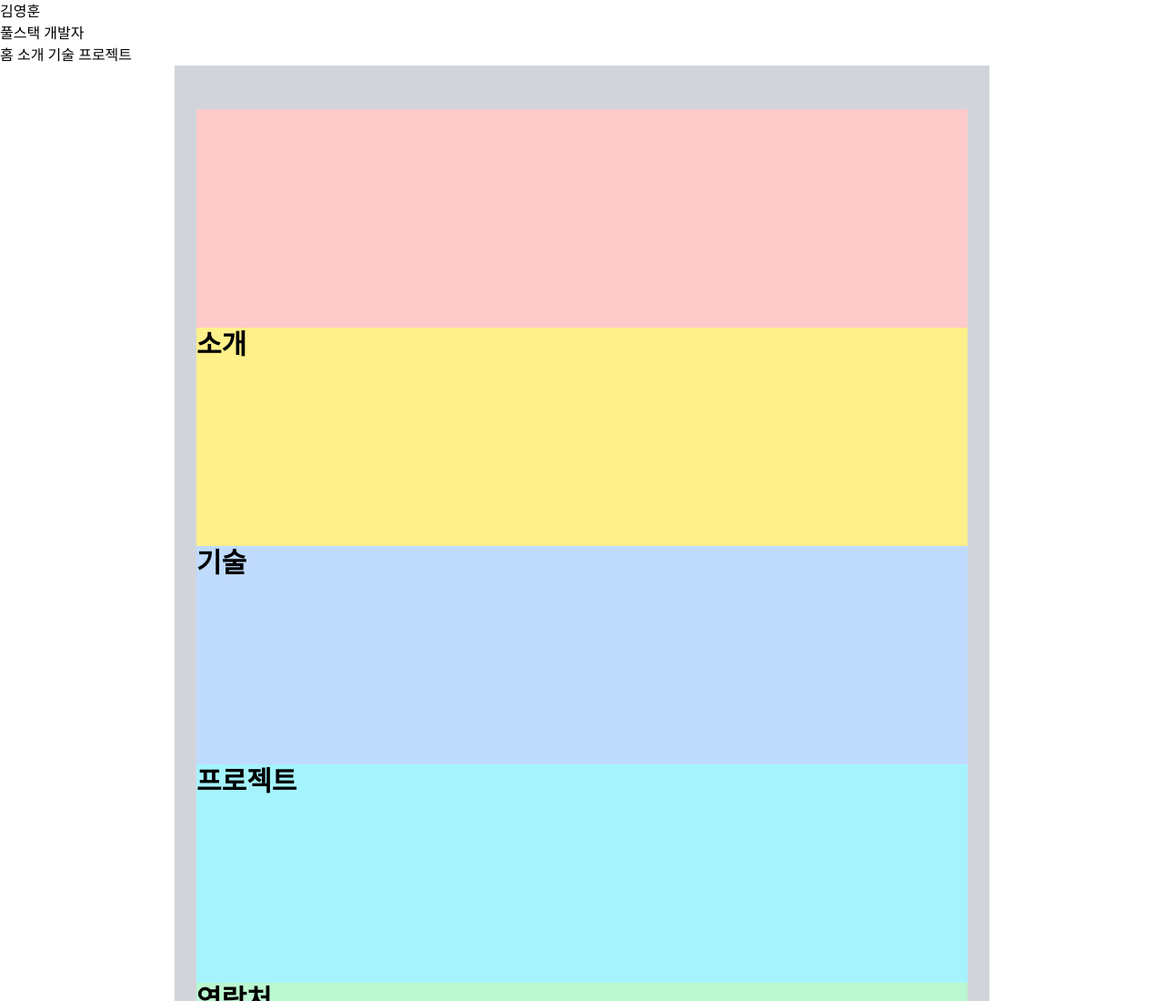
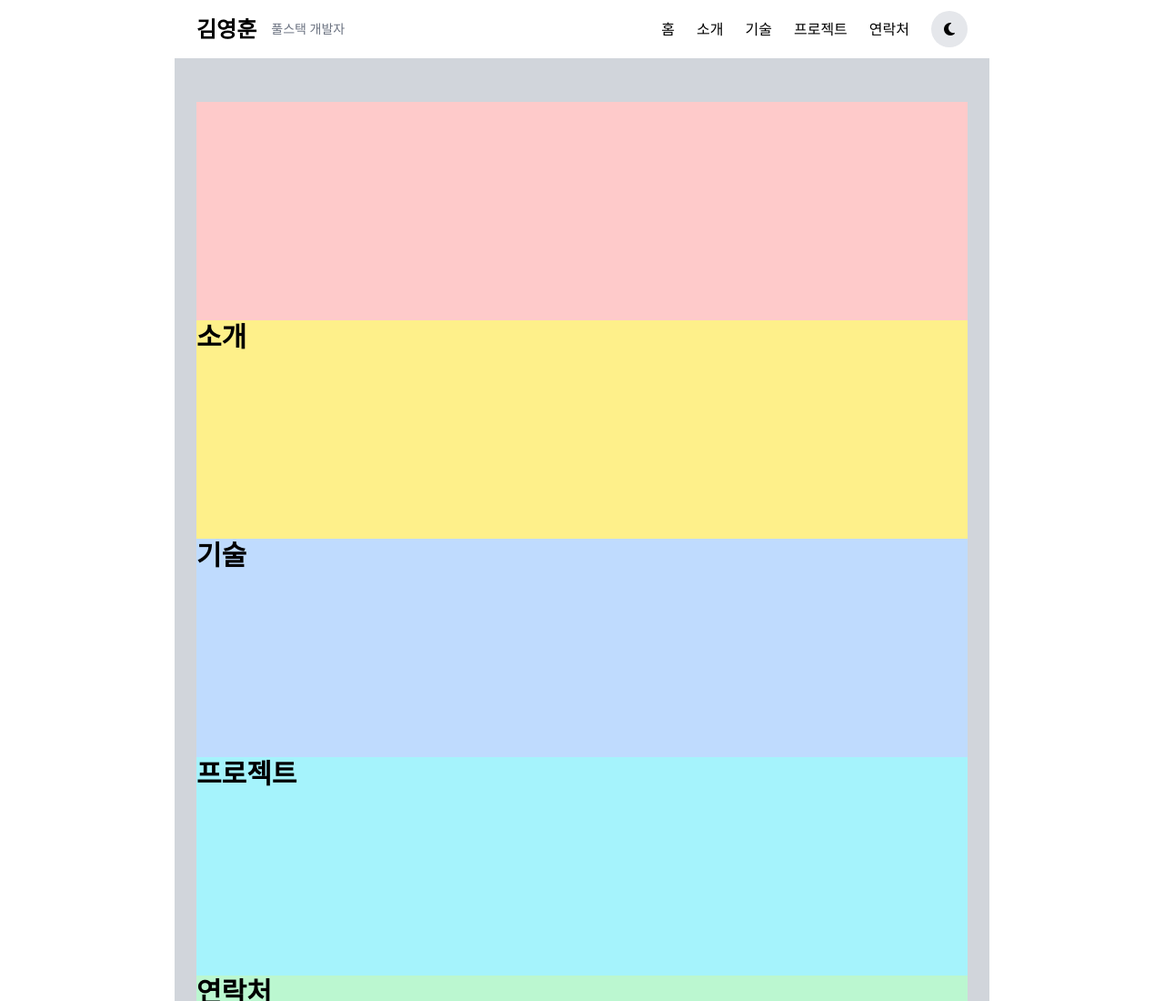
Before and after one commit to Yeong-Huns/portfolio, a plain HTML site: page src/index.html in a window 1280 px wide. Shown: the top 1100 px of the page at 91% size. Drawn offline with Linux system fonts and the light colour scheme.

Commit message:
헤더더 기본 UI 작업

```diff
--- a/src/index.html
+++ b/src/index.html
@@ -4,20 +4,25 @@
   <meta charset="UTF-8" />
   <meta name="viewport" content="width=device-width, initial-scale=1.0" />
   <link href="./output.css" rel="stylesheet">
+  <link rel="stylesheet" href="https://cdnjs.cloudflare.com/ajax/libs/font-awesome/6.7.2/css/all.min.css">
   <title>개발자 포트폴리오</title>
 </head>
 <body>
-<header class="sticky top-0">
-  <nav>
-    <div>
-      <h1>김영훈</h1>
-      <p>풀스택 개발자</p>
+<header class="sticky top-0 backdrop-blur-lg bg-opacity-90">
+  <nav class="container max-w-4xl mx-auto px-6 py-3 flex justify-between items-center">
+    <div class="flex items-center space-x-4">
+      <h1 class="text-2xl font-bold">김영훈</h1>
+      <p class="text-sm text-gray-500">풀스택 개발자</p>
     </div>
-    <div>
-      <a href="#home">홈</a>
-      <a href="#home">소개</a>
-      <a href="#home">기술</a>
-      <a href="#home">프로젝트</a>
+    <div class="flex items-center gap-x-6">
+      <a href="#home" class="hover:text-blue-500 transition-colors">홈</a>
+      <a href="#about" class="hover:text-blue-500 transition-colors">소개</a>
+      <a href="#skills" class="hover:text-blue-500 transition-colors">기술</a>
+      <a href="#projects" class="hover:text-blue-500 transition-colors">프로젝트</a>
+      <a href="#contact" class="hover:text-blue-500 transition-colors">연락처</a>
+      <button class="p-2 w-10 h-10 rounded-full bg-gray-200 focus:outline-none focus:ring focus:ring-blue-500 transition ease-in-out">
+        <i class="fas fa-moon"></i>
+      </button>
     </div>
   </nav>
 </header>
```
Also changed, not shown: src/output.css.
